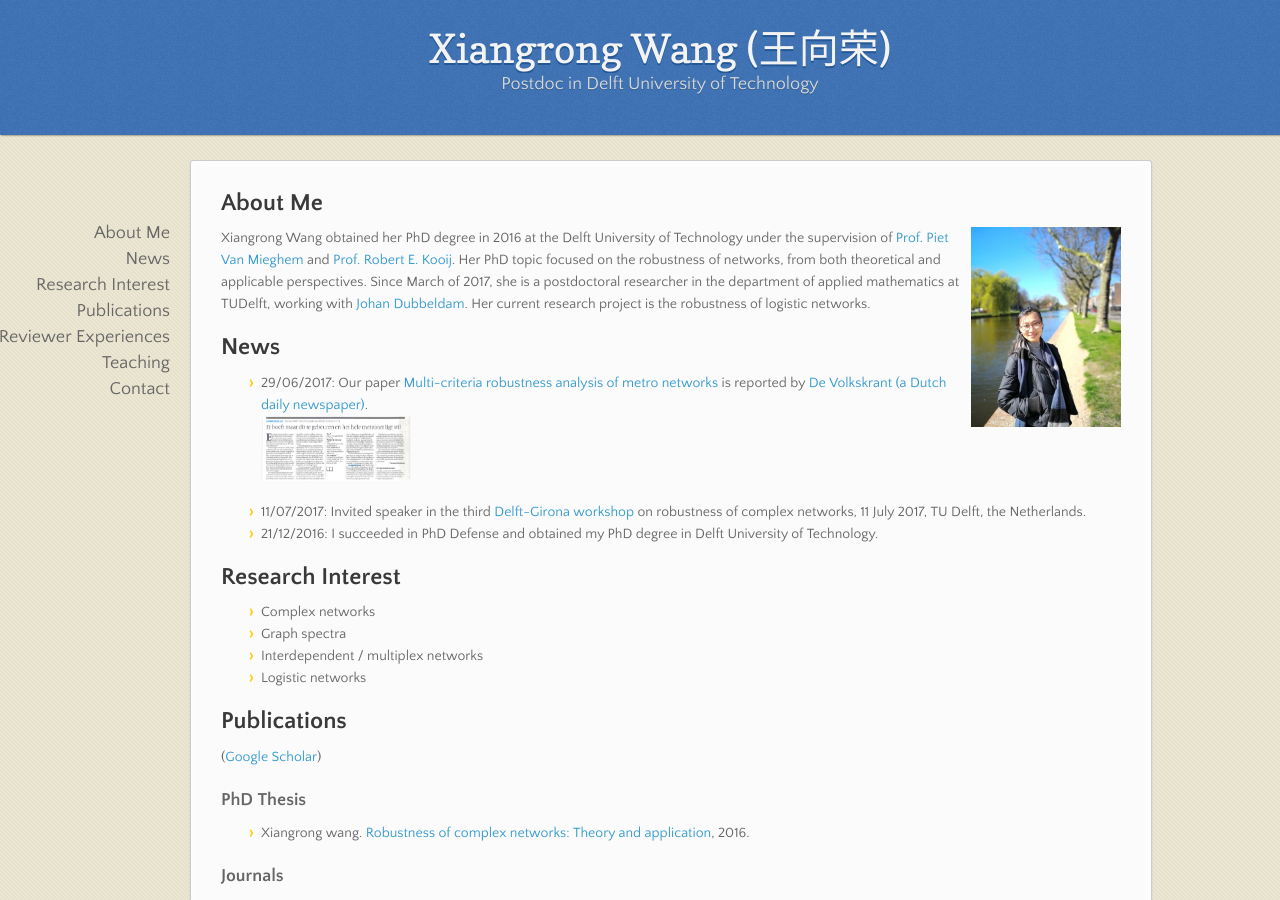
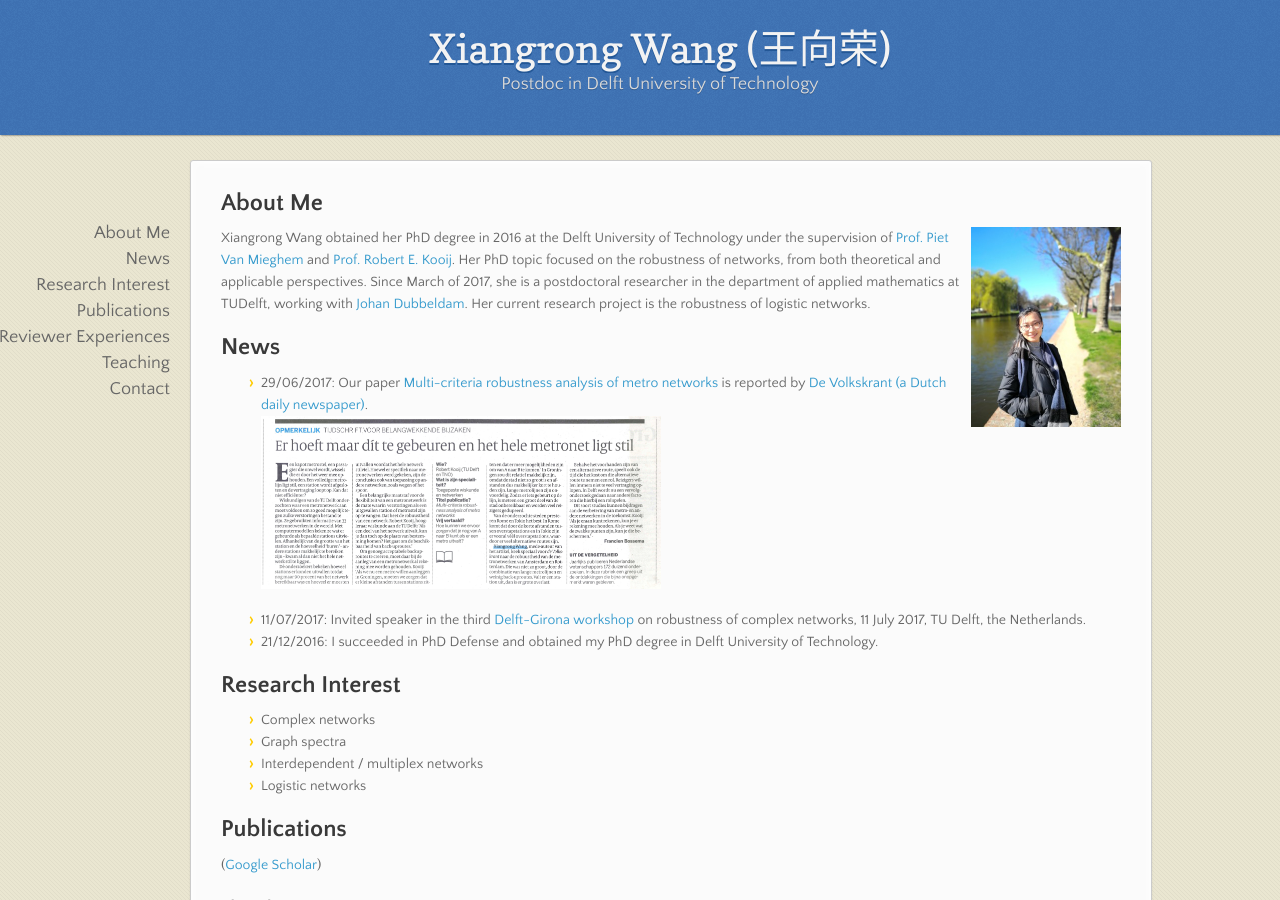
Before and after one commit to xiangrongwang/xiangrongwang.github.io, a Jekyll site: the page built from index.md, in a window 1280 px wide and 900 px high. Built offline with Jekyll 4.4.1, drawn with Linux system fonts in a browser that asks for light colours; nearby versions of some CDN libraries; our own code applies the rules of GitHub Pages for plain Markdown files.

Commit message:
Update index.md

```diff
--- a/index.md
+++ b/index.md
@@ -6,7 +6,7 @@ Her PhD topic focused on the robustness of networks,  from both theoretical and
 
 ## News
 * 29/06/2017: Our paper [Multi-criteria robustness analysis of metro networks](http://www.sciencedirect.com/science/article/pii/S0378437117300675) is reported by [De Volkskrant (a Dutch daily newspaper)]( http://www.volkskrant.nl/wetenschap/er-hoeft-maar-dit-te-gebeuren-en-het-hele-metronet-ligt-stil~a4503063/).
-<img align="center" width='150' src="metro_article_deVolkstrant.png">
+<img align="center" width='400' src="metro_article_deVolkstrant.png">
 
 * 11/07/2017: Invited speaker in the third [Delft-Girona workshop](https://www.nas.ewi.tudelft.nl/rocn/index.html) on robustness of complex networks, 11 July 2017, TU Delft, the Netherlands.
 * 21/12/2016: I succeeded in PhD Defense and obtained my PhD degree in Delft University of Technology.
```
